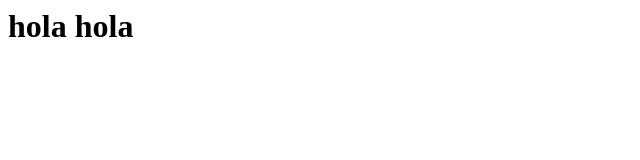
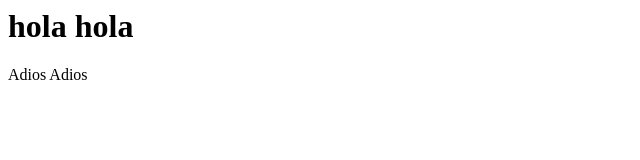
Before and after one commit to Francesc1980/prueba1, a plain HTML site: page index.html in a window 1280 px wide. Shown: the full height of the page, 0-640 px from the left. Drawn offline with Linux system fonts and the light colour scheme.

Commit message:
pequeño cambio

```diff
--- a/index.html
+++ b/index.html
@@ -1 +1,2 @@
 <h1>hola hola</h1>
+<p>Adios Adios</p>
```
